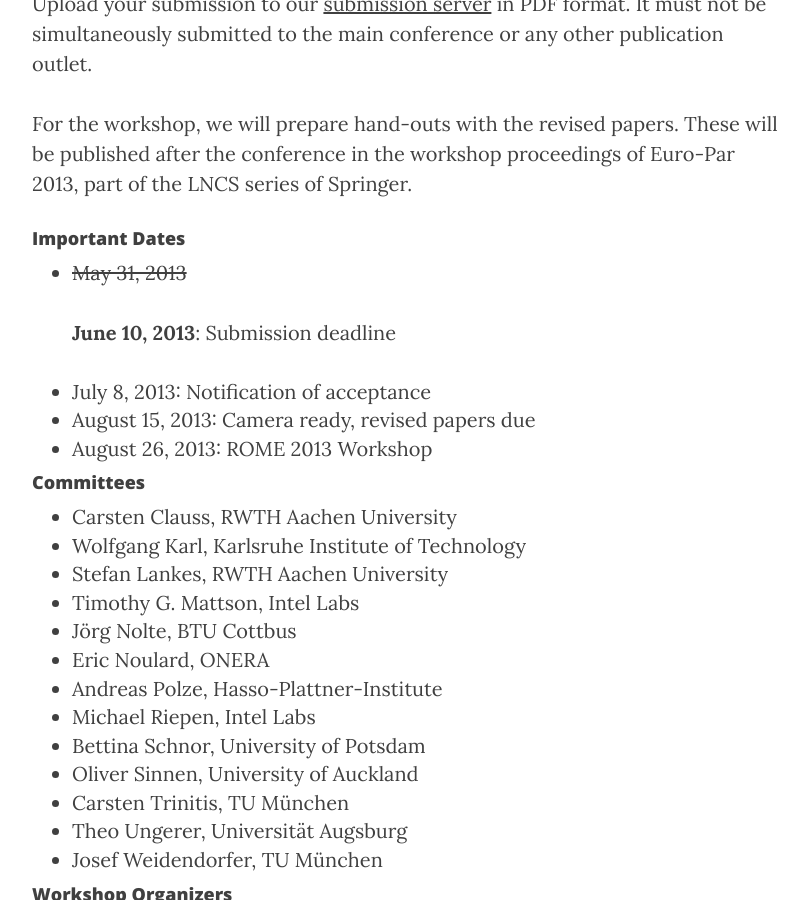
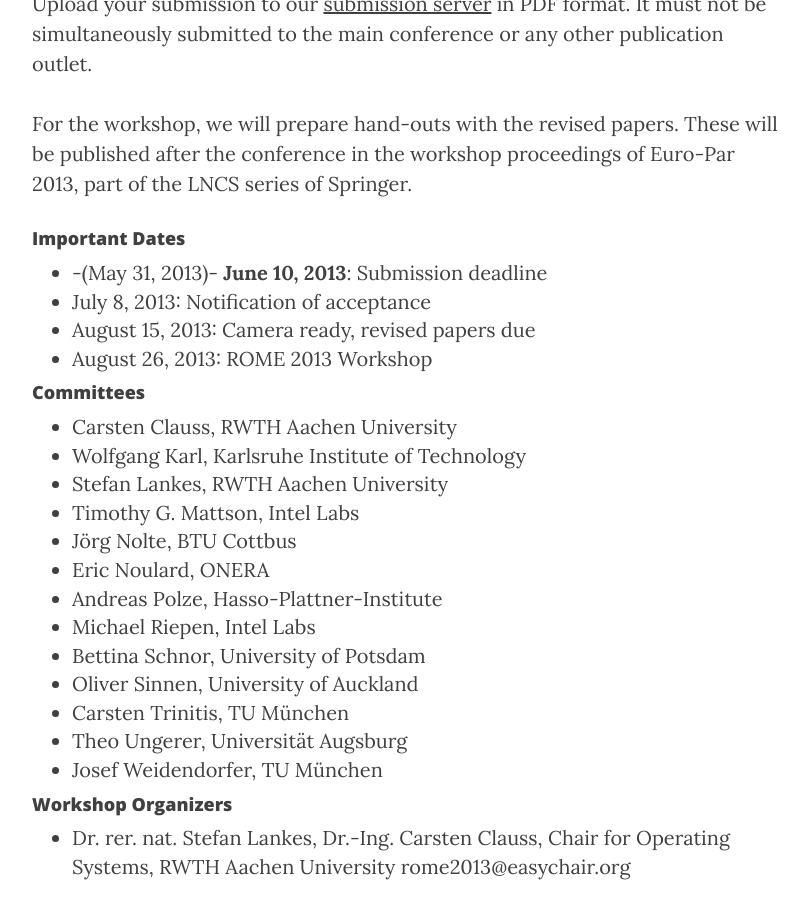
Before and after one commit to WROME/wrome.github.io, a Jekyll site: the page built from aachen2013.md, in a window 1280 px wide and 900 px high, scrolled down 3921 px. Shown: the whole window, without its empty margins (233-1040 px from the left). Built offline with Jekyll 4.4.1, drawn with Linux system fonts in a browser that asks for light colours; nearby versions of some CDN libraries; some of the changed lines change nothing that is shown.

Commit message:
Fix typo

```diff
--- a/aachen2013.md
+++ b/aachen2013.md
@@ -150,7 +150,7 @@
 
 #### Important Dates
 
-* <strike>May 31, 2013</strike> **June 10, 2013**: Submission deadline
+* -(May 31, 2013)- **June 10, 2013**: Submission deadline
 *  July 8, 2013: Notification of acceptance
 *  August 15, 2013: Camera ready, revised papers due
 *  August 26, 2013: ROME 2013 Workshop
```
